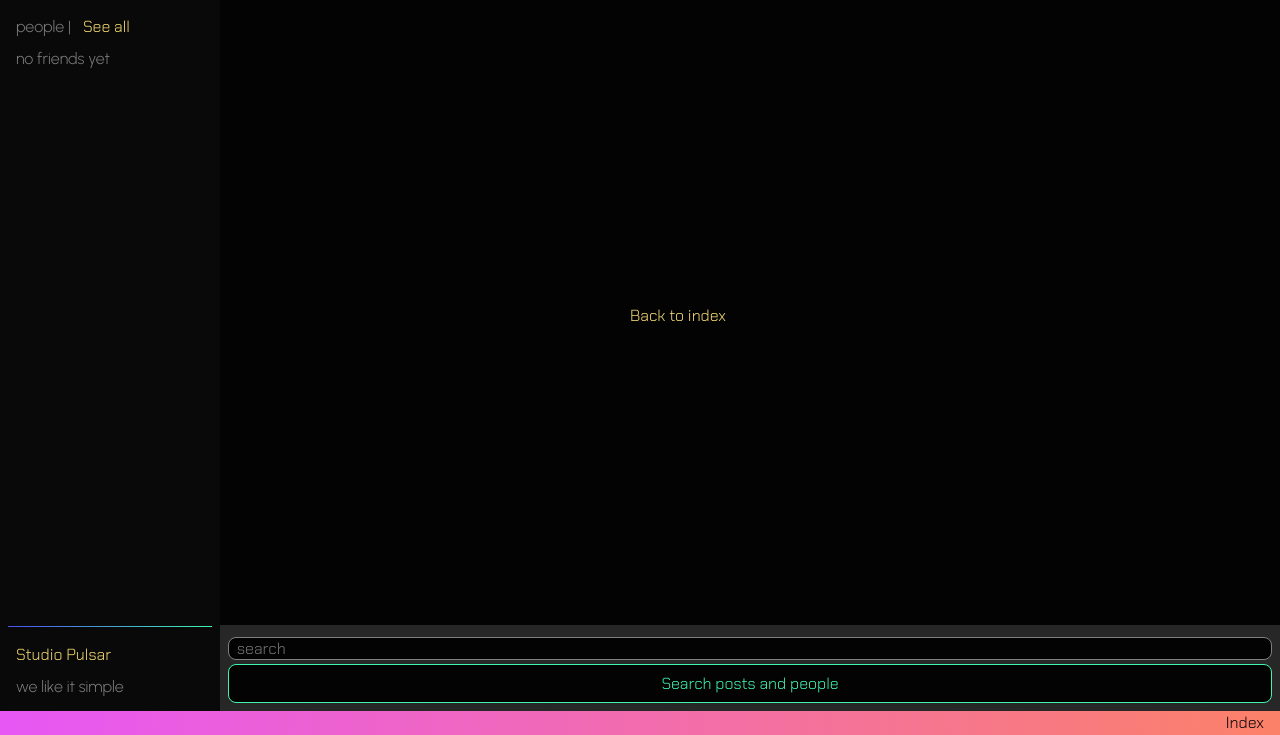
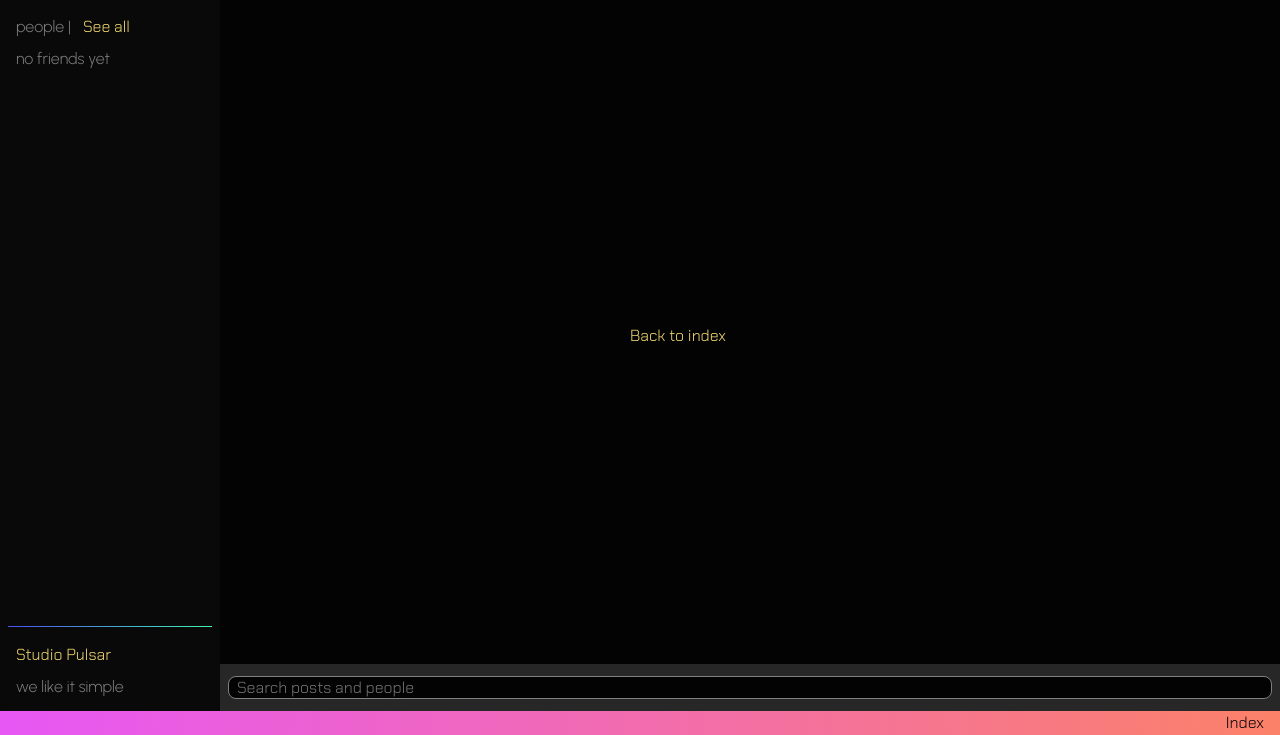
Before and after one commit to Marco177171/algrant, a Django app: template django_app/algrantapp/templates/message.html in a window 1280 px wide. Shown: the part 65-800 px from the top of the page. Run offline with Django 3.2, Linux system fonts and the light colour scheme; the template is opened without the code that fills it, so the values that code supplies are empty.

Commit message:
Searchbar updated

```diff
--- a/django_app/algrantapp/static/css/CarbonDesignSystem.css
+++ b/django_app/algrantapp/static/css/CarbonDesignSystem.css
@@ -202,7 +202,7 @@ nav {
 main {
 	top: 64px;
 	padding: 8px;
-	bottom: 110px;
+	bottom: 71px;
 	right: 0px;
 	left: 220px;
 	background-color: var(--g1);
--- a/django_app/algrantapp/templates/base.html
+++ b/django_app/algrantapp/templates/base.html
@@ -59,8 +59,7 @@
     <div class="main_bottom">
         <form action="{% url 'search_results' %}" method="post">
             {% csrf_token %}
-            <input class="search" type="text" name="search_text" placeholder="search" required>
-            <button class="success" type="submit">Search posts and people</button>
+            <input class="search" type="text" name="search_text" placeholder="Search posts and people" required>
         </form>
     </div>
     {% block overlap %}
```
Also changed, not shown: 1 other file.
